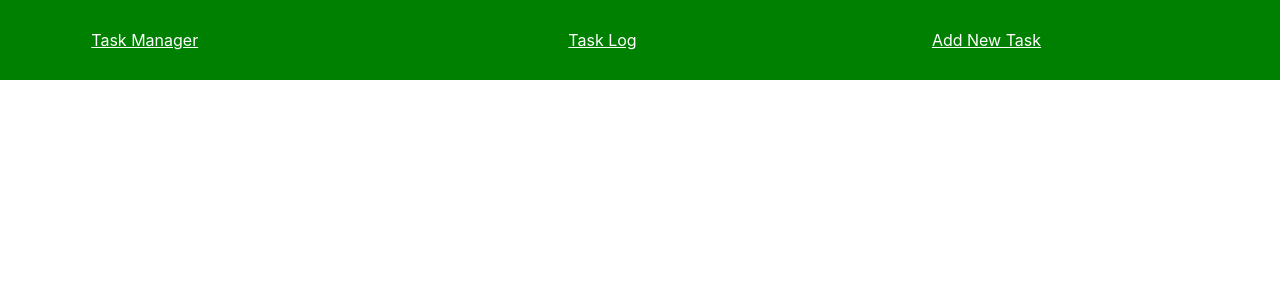
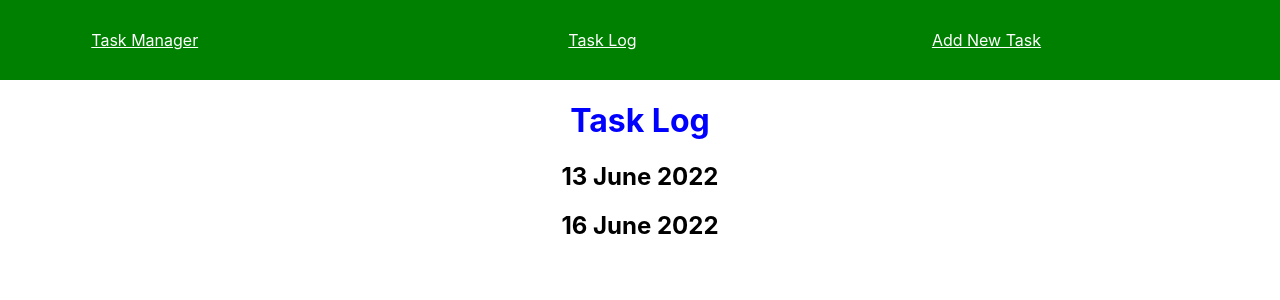
Before and after one commit to Y8M13/ym-proj2-react, a React (Create React App) app: page /tasklog in a window 1280 px wide. Shown: the top 300 px of the page. Built offline with nearby package versions, Linux system fonts and the light colour scheme; data requests are answered from the project's data file.

Commit message:
Another TaskLog update

```diff
--- a/src/components/TaskCard.js
+++ b/src/components/TaskCard.js
@@ -1,3 +1,5 @@
+//May not need to use this component//
+
 // // import React from 'react';
 // import { Link } from 'react-router-dom';
 
--- a/src/components/TaskLog.js
+++ b/src/components/TaskLog.js
@@ -1,5 +1,5 @@
 // import React from 'react';
-import React, { useEffect, useState } from 'react';
+import React, { useState, useEffect } from 'react';
 // import TaskCard from "./components/TaskCard.js";
 
 // const TaskLog = () => {
@@ -35,7 +35,7 @@ import React, { useEffect, useState } from 'react';
 const TaskLog = () => {
   useEffect(() => {            //used for fetching data
     fetchTaskers();
-  },[]);
+  }, []);
 
   const [taskers, setTaskers] = useState([]);
   // const [todos, setTodos] = useState([]);  // setting state inorder for a change
@@ -51,22 +51,21 @@ const TaskLog = () => {
   //   const todos = taskers.map(tasker => <li>{ tasker }</li>)
 
 
-  // }
+  }
 
   return (
     <div>
       <h1>Task Log</h1>
-
-        {taskers.map(tasker =>(
-        <h2 key={ tasker.id }>{ tasker.value } </h2>
+        {taskers.map(tasker => (
+           <h2 key={ tasker.id }>{ tasker.date } </h2>
         ))}
           {/* { todos } */}
 
     </div>
-  )
-}
+  );
 
-// const submitFormEvent = e => {
+
+// const submitForm = e => {
 //   e.preventDefault();
 
 
@@ -90,7 +89,8 @@ const TaskLog = () => {
 //   .then(resp => resp.json())
 //   .then(tasker => {
 //     console.log(tasker)
-//     // renderTaskLogPage();
+
+//     // renderTaskLogPage();     I wont need this line...
 //   })
 }
 
```
